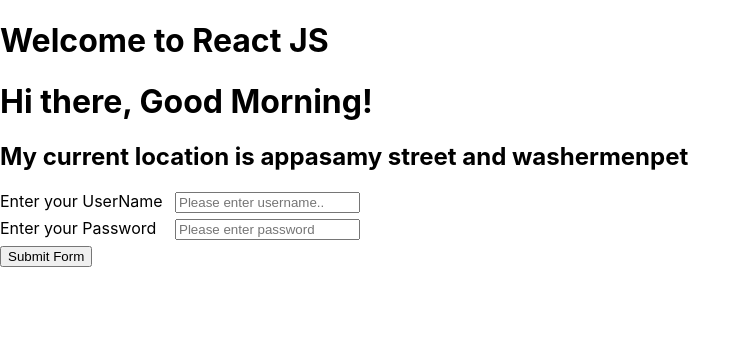
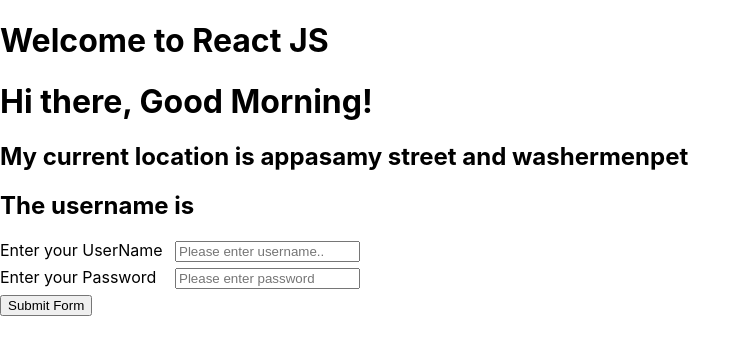
Before and after one commit to karthickvkumar/vcentry23, a React (Create React App) app in the folder learning-react/: page / in a window 1280 px wide. Shown: the top 354 px of the page, without its empty margins (0-751 px from the left). Built offline with nearby package versions, Linux system fonts and the light colour scheme.

Commit message:
useState

```diff
--- a/learning-react/src/components/simple-form.js
+++ b/learning-react/src/components/simple-form.js
@@ -1,4 +1,4 @@
-import React from "react";
+import React, {useState} from "react";
 
 const SimpleFormSubmition = () => {
 
@@ -8,21 +8,29 @@
     area: "washermenpet"
   }
 
+  // let [variableName, functionName] = useState(intialValue);
+  let [userName, setUserName] = useState("");
+
   const onSubmitForm = () => {
     alert("Submitted successfully");
+  }
+
+  const onHandleInput = (event) => {
+    setUserName(event.target.value);
   }
 
   return(
     <div>
       <h1>{message}</h1>
       <h2>My current location is {address.street} and {address.area}</h2>
+      <h2>The username is {userName}</h2>
       <div className="space">
         <label className="lable">Enter your UserName</label>
-        <input type="text" placeholder="Please enter username.." />
+        <input type="text" placeholder="Please enter username.." onChange={onHandleInput} />
       </div>
       <div className="space">
         <label className="lable">Enter your Password</label>
-        <input type="password" placeholder="Please enter password" />
+        <input type="password" placeholder="Please enter password" onChange={onHandleInput} />
       </div>
       <div className="space">
         <button onClick={() => onSubmitForm()}>Submit Form</button>
```
